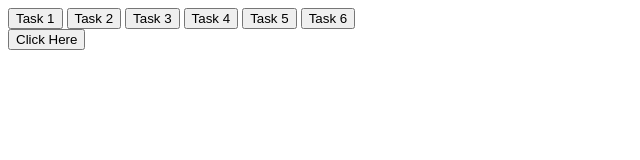
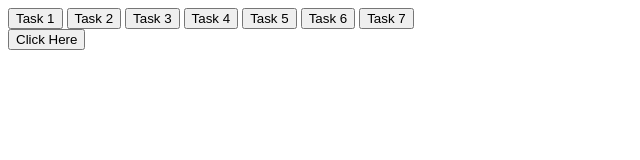
Before and after one commit to krishna7054/web_tech, a plain HTML site: page Web5_lab/task6.html in a window 1280 px wide. Shown: the whole page, without its empty margins (0-640 px from the left). Drawn offline with Linux system fonts and the light colour scheme.

Commit message:
Update task6.html

```diff
--- a/Web5_lab/task6.html
+++ b/Web5_lab/task6.html
@@ -9,6 +9,7 @@
     <Button onclick="window.location.href = './task4.html'">Task 4</Button>
     <Button onclick="window.location.href = './task5.html'">Task 5</Button>
     <Button onclick="window.location.href = './task6.html'">Task 6</Button>
+ <Button onclick="window.location.href = './task7.html'">Task 7</Button>
     <table id="tab"></table>
 
     <button onclick="makePage()">Click Here</button>
```
